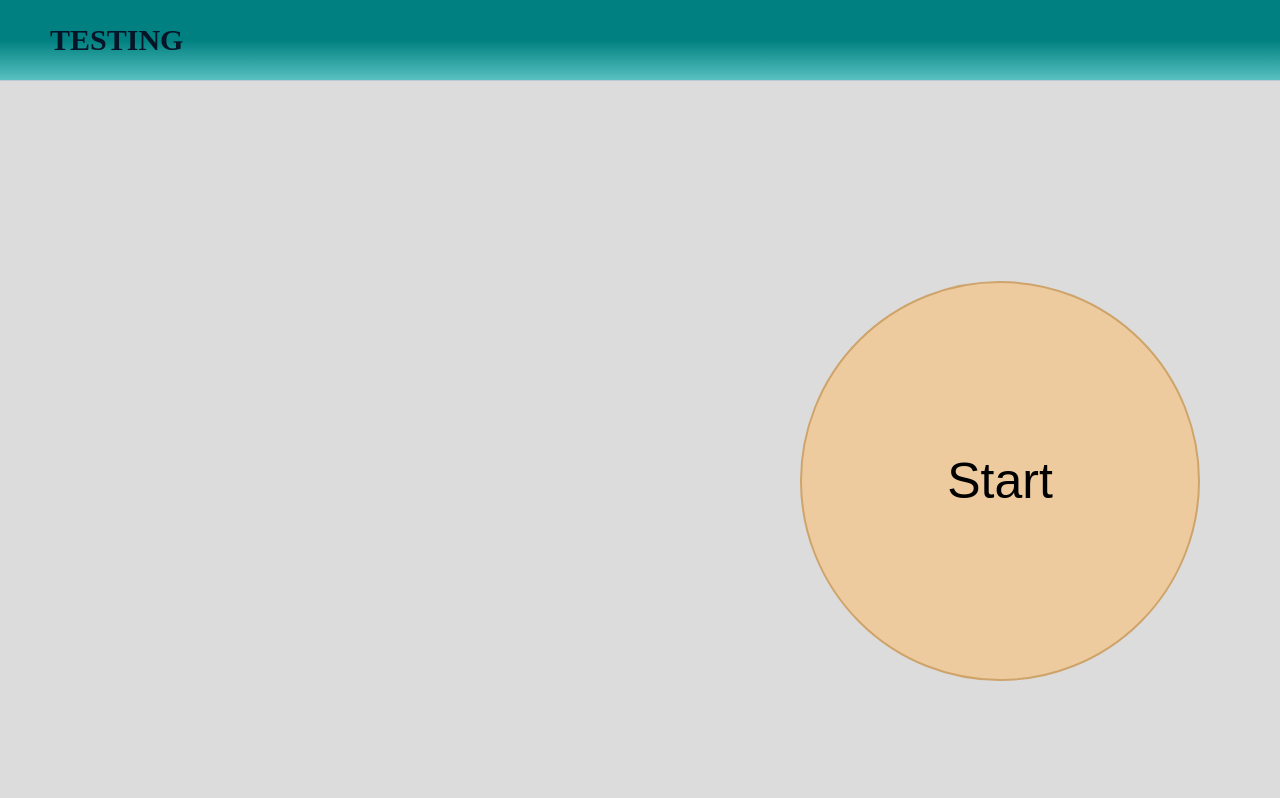
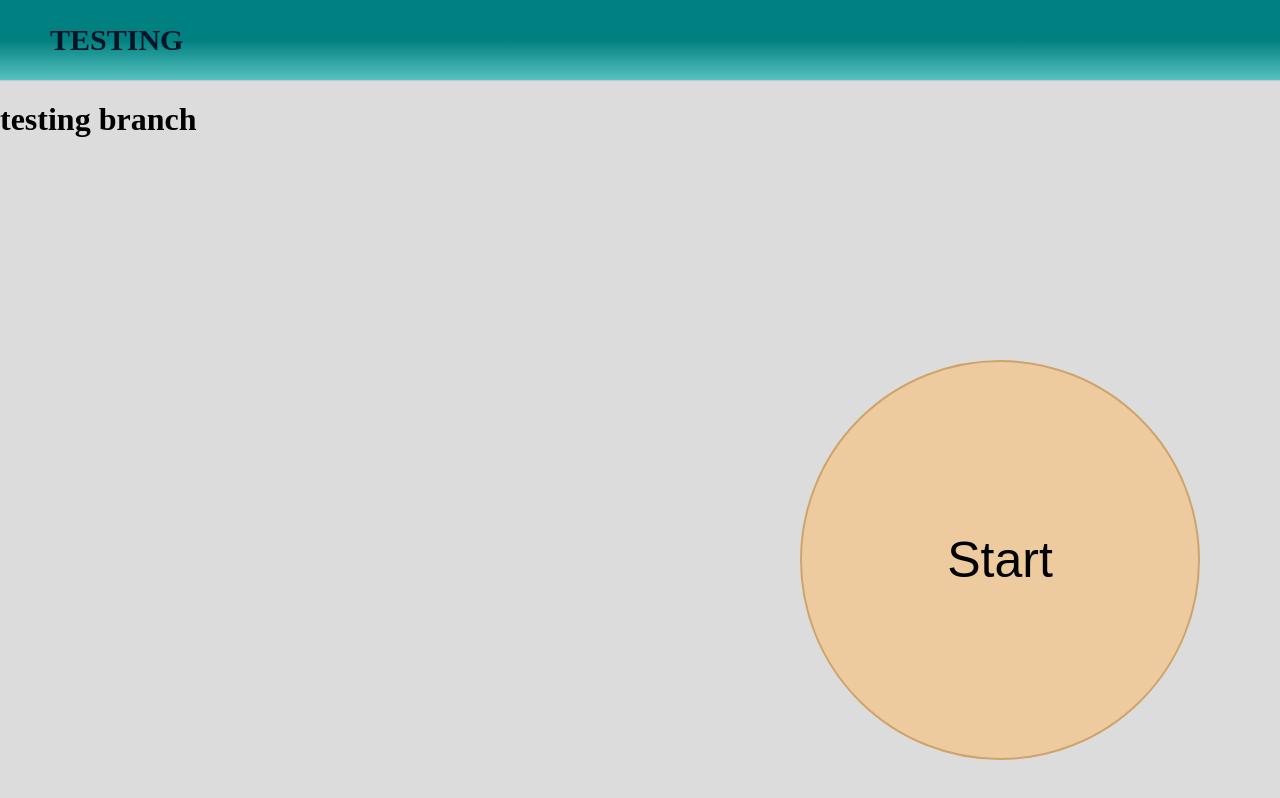
Before and after one commit to kevinnseri/testing, a React (Create React App) app: page / in a window 1280 px wide. Built offline with nearby package versions, Linux system fonts and the light colour scheme.

Commit message:
line added

```diff
--- a/src/counter/App.js
+++ b/src/counter/App.js
@@ -27,6 +27,10 @@ function App() {
 
       <div className='navBar'>
         <span className='title'>TESTING</span>
+      </div>
+
+      <div>
+        <h1>testing branch</h1>
       </div>
 
       <div style={{ position: 'absolute', margin: '0', padding: '0' }}>
```
